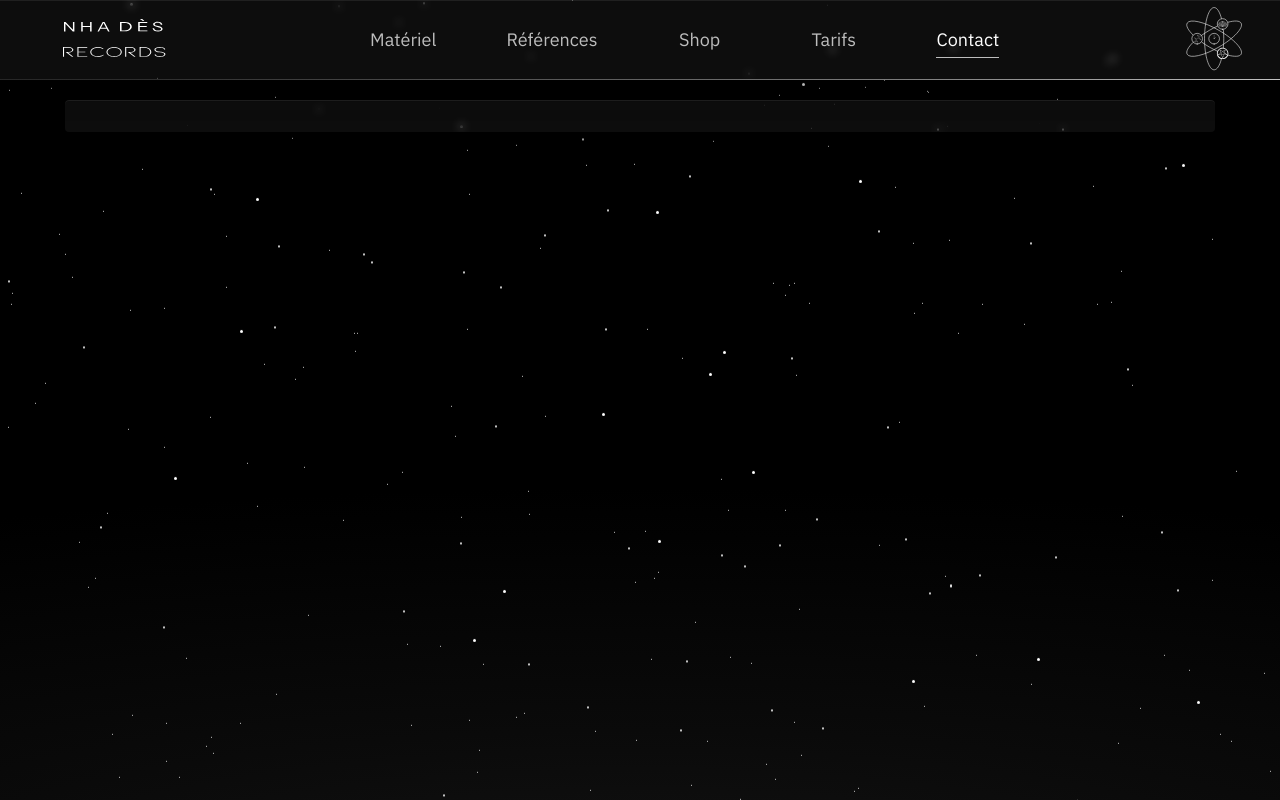
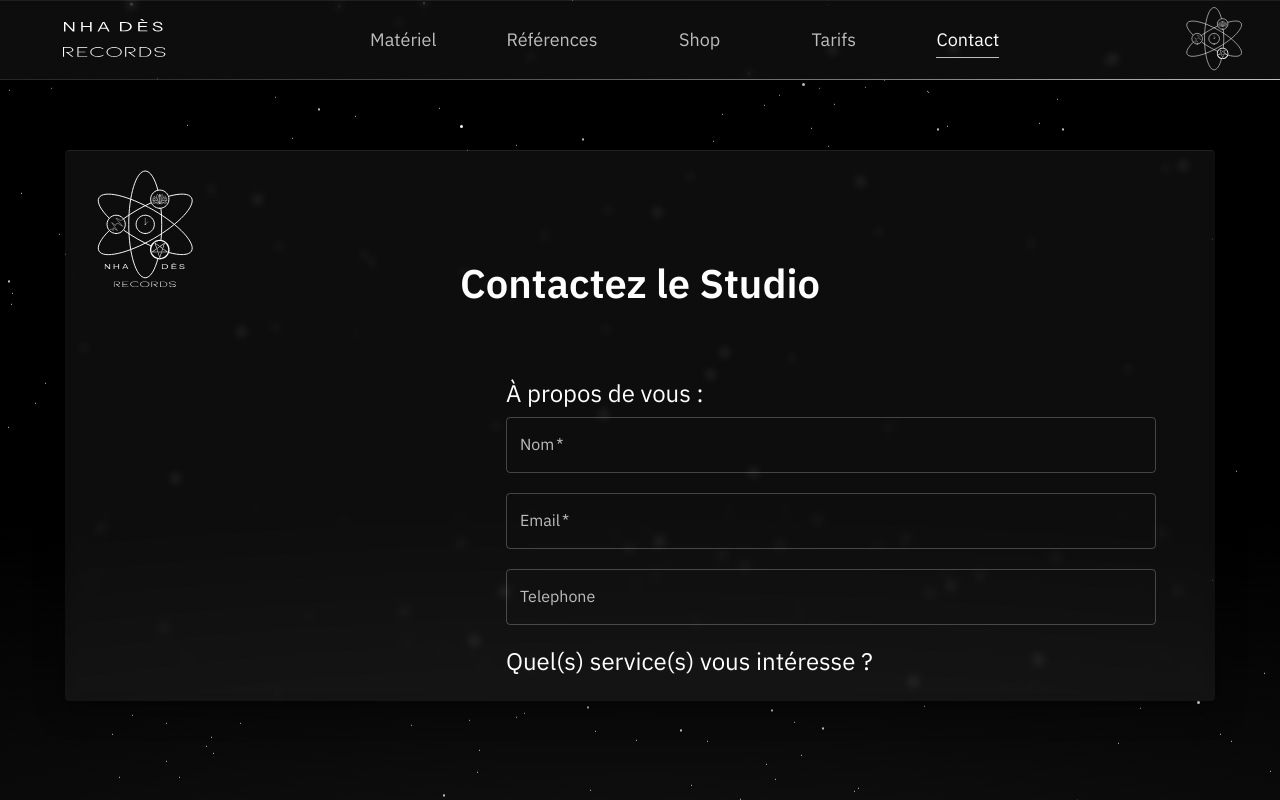
Before and after one commit to PtiCadri/studio, a Next.js app in the folder apps/web/: page /contact in a window 1280 px wide. Built offline with nearby package versions, Linux system fonts and the light colour scheme.

Commit message:
feat: enhance contact page with form and logo, restructure social links component

```diff
--- a/apps/web/src/app/(pages)/contact/page.tsx
+++ b/apps/web/src/app/(pages)/contact/page.tsx
@@ -1,6 +1,7 @@
 import { Metadata } from "next";
-import { Box } from "@mui/material";
+import { Box,Stack, Typography } from "@mui/material";
 import GlassySurface from "@/components/ui/GlassySurface";
+import Form from "@/components/contact/Form";
 
 export const metadata: Metadata = {
     title: "Contact",
@@ -11,16 +12,40 @@ export default function Contact() {
     return (
         <>
             <GlassySurface sx={surfaceSx}>
-
+                <Box
+                    component="img"
+                    src="/logo2.svg"
+                    alt="Logo du studio"
+                    sx={logoSx}
+                />
+                <Typography
+                    variant="h3"
+                    gutterBottom
+                    sx={{  textAlign: "center", fontSize: "2.5rem", mb: "70px" }}
+                >
+                    Contactez le Studio
+                </Typography>
+                <Form />
             </GlassySurface>
         </>
     );
 }
 
+
+
 const surfaceSx = {
     width: "100%",
     maxWidth: "1150px",
     height: "auto",
+    mt: "50px",
+    pt: "110px",
+};
 
+const logoSx = {
     position: "absolute",
+    top: "20px",
+    left: "20px",
+    width: "auto",
+    height: "120px",
+    userSelect: "none",
 };
--- /dev/null
+++ b/apps/web/src/components/contact/Form.tsx
@@ -0,0 +1,53 @@
+"use client";
+
+import { Stack, Typography, FormControl } from "@mui/material";
+import UserDataField from "./UserDataField";
+
+export default function Form() {
+    return (
+        <FormControl>
+            <Stack
+                direction="column"
+                alignItems="flex-start"
+                sx={formSx}
+            >
+                <Typography variant="h5" gutterBottom>
+                    À propos de vous :
+                </Typography>
+                <UserDataField
+                    label="Nom"
+                    type="text"
+                    required
+                    name="name"
+                />
+
+                <UserDataField
+                    label="Email"
+                    type="email"
+                    required
+                    name="email"
+                />
+
+                <UserDataField
+                    label="Telephone"
+                    type="tel"
+                    name="tel"
+                />
+
+                <Typography variant="h5" gutterBottom>
+                    Quel(s) service(s) vous intéresse ?
+                </Typography>
+
+                <Stack
+                >
+
+                </Stack>
+            </Stack>
+        </FormControl>
+    );
+}
+
+const formSx = {
+    width: "650px",
+    ml: "425px",
+};
--- /dev/null
+++ b/apps/web/src/components/contact/UserDataField.tsx
@@ -0,0 +1,31 @@
+import { TextField } from "@mui/material";
+
+interface UserDataFieldProps {
+    label: string;
+    type: string;
+    name: string;
+    required?: boolean;
+};
+
+export default function UserDataField({
+    label,
+    type,
+    name,
+    required = false,
+}: UserDataFieldProps ) {
+    return (
+        <TextField
+                label={label}
+                type={type}
+                variant="outlined"
+                fullWidth
+                required={required}
+                name={name}
+                sx={fieldSx}
+            />
+    );
+}
+
+const fieldSx = {
+    mb: "20px",
+};
--- a/apps/web/src/components/footer/socialLinks/SocialIcons.tsx
+++ b/apps/web/src/components/footer/socialLinks/SocialIcons.tsx
@@ -1,5 +1,5 @@
 import { Stack, IconButton } from "@mui/material";
-import CustomIcon from "@/components/CustomIcon";
+import CustomIcon from "@/components/ui/CustomIcon";
 import { customIcons } from "@/constants/iconPaths";
 
 export default function SocialIcons() {
--- a/apps/web/src/components/footer/socialLinks/SocialLinks.tsx
+++ b/apps/web/src/components/footer/socialLinks/SocialLinks.tsx
@@ -4,7 +4,7 @@ import SocialIcons from "./SocialIcons";
 export default function SocialLinks() {
 
     return (
-        <Box sx={leftPartSx}>
+        <Box sx={containerSx}>
             <Box
                 component="img"
                 src="/logo2.svg"
@@ -16,7 +16,7 @@ export default function SocialLinks() {
     );
 }
 
-const leftPartSx = {
+const containerSx = {
     height: "100%",
     display: "flex",
     flexDirection: "column",
```
Also changed, not shown: apps/web/src/components/ui/CustomIcon.tsx (renamed from apps/web/src/components/CustomIcon.tsx).
